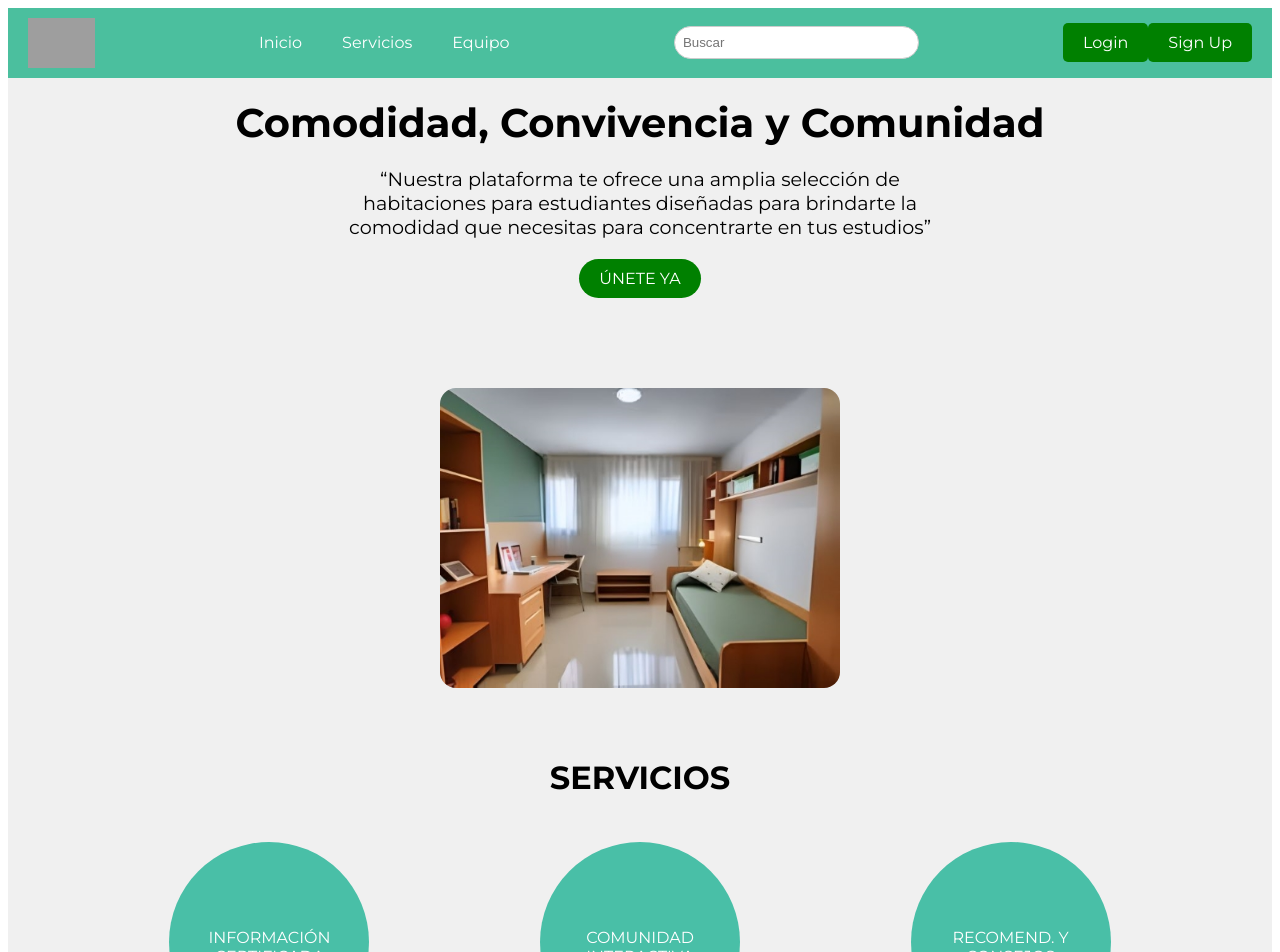
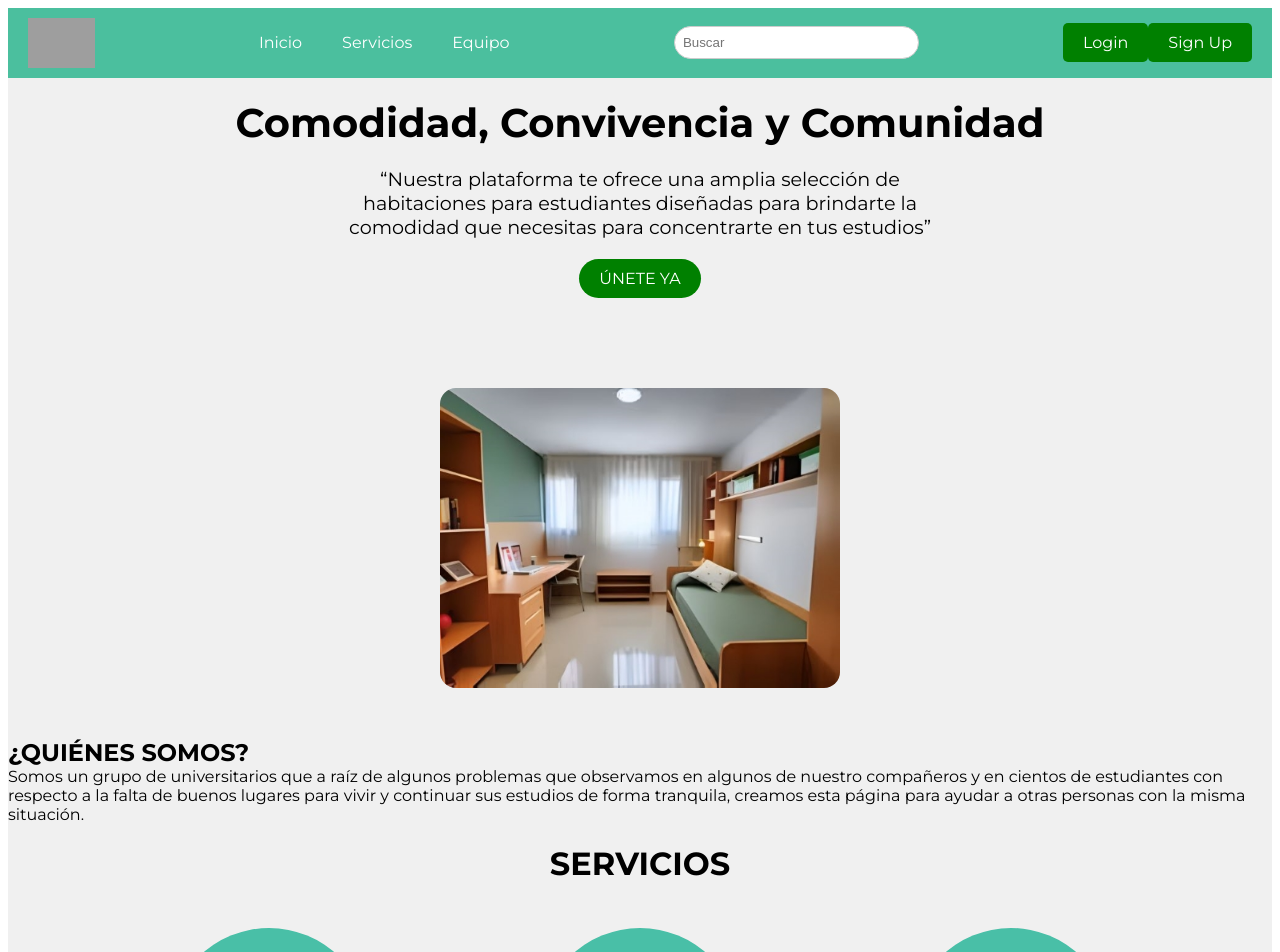
Before and after one commit to rentease-grupo01/banking-landing-page-angular, an Angular app: page / in a window 1280 px wide. Shown: the top 952 px of the page. Built offline with nearby package versions, Linux system fonts and the light colour scheme; grey boxes are pictures that could not be loaded.

Commit message:
Update app.component.html

```diff
--- a/src/app/app.component.html
+++ b/src/app/app.component.html
@@ -46,6 +46,15 @@
     </div>
     <div id="Press" class="container">
         <img id="img-pg" src="assets/img-landing.jpg" alt="Imagen representativa" width="400" height="250">
+    </div>
+
+      <div class="services-section">
+        <div class="quienes-somos-container">
+            <h2>¿QUIÉNES SOMOS?</h2>
+            <div class="texto-container">
+                <p>Somos un grupo de universitarios que a raíz de algunos problemas que observamos en algunos de nuestro compañeros y en cientos de estudiantes con respecto a la falta de buenos lugares para vivir y continuar sus estudios de forma tranquila, creamos esta página para ayudar a otras personas con la misma situación.</p>
+            </div>
+        </div>
     </div>
 
     <div class="container">
```
